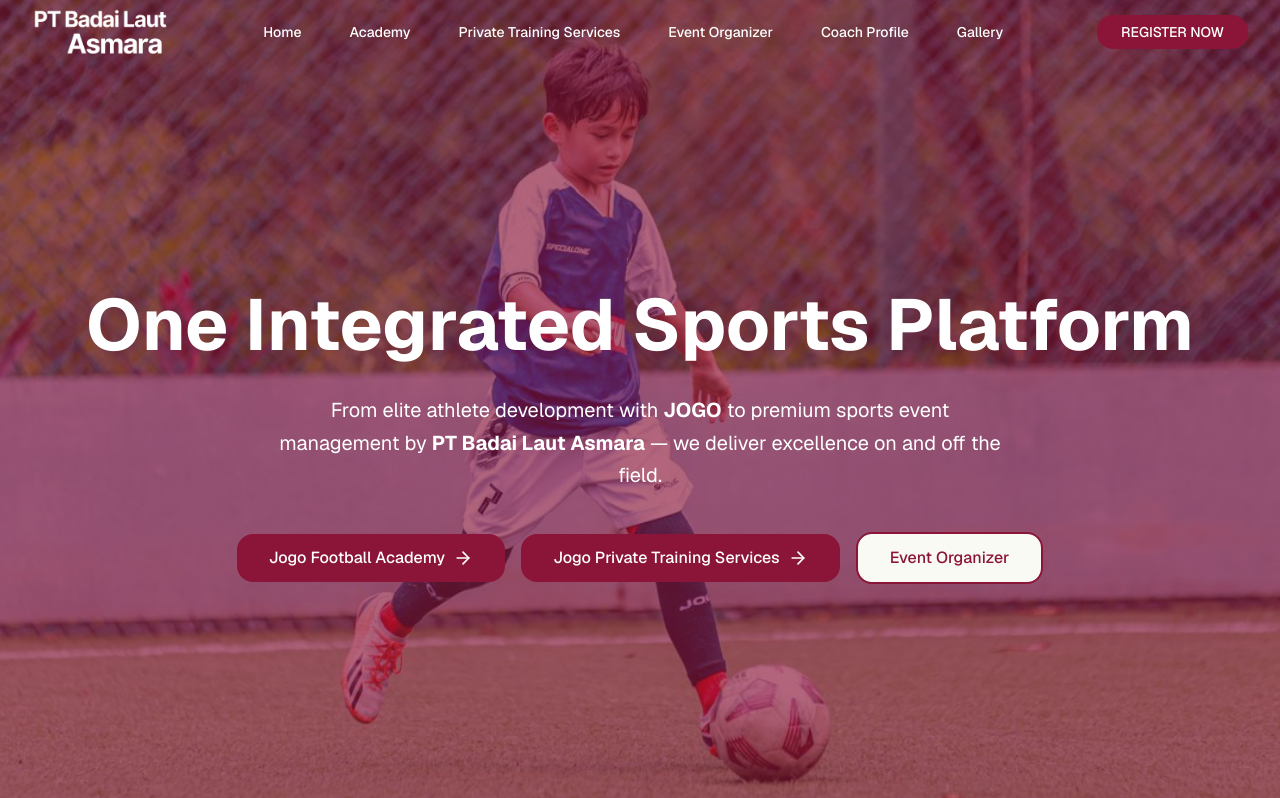
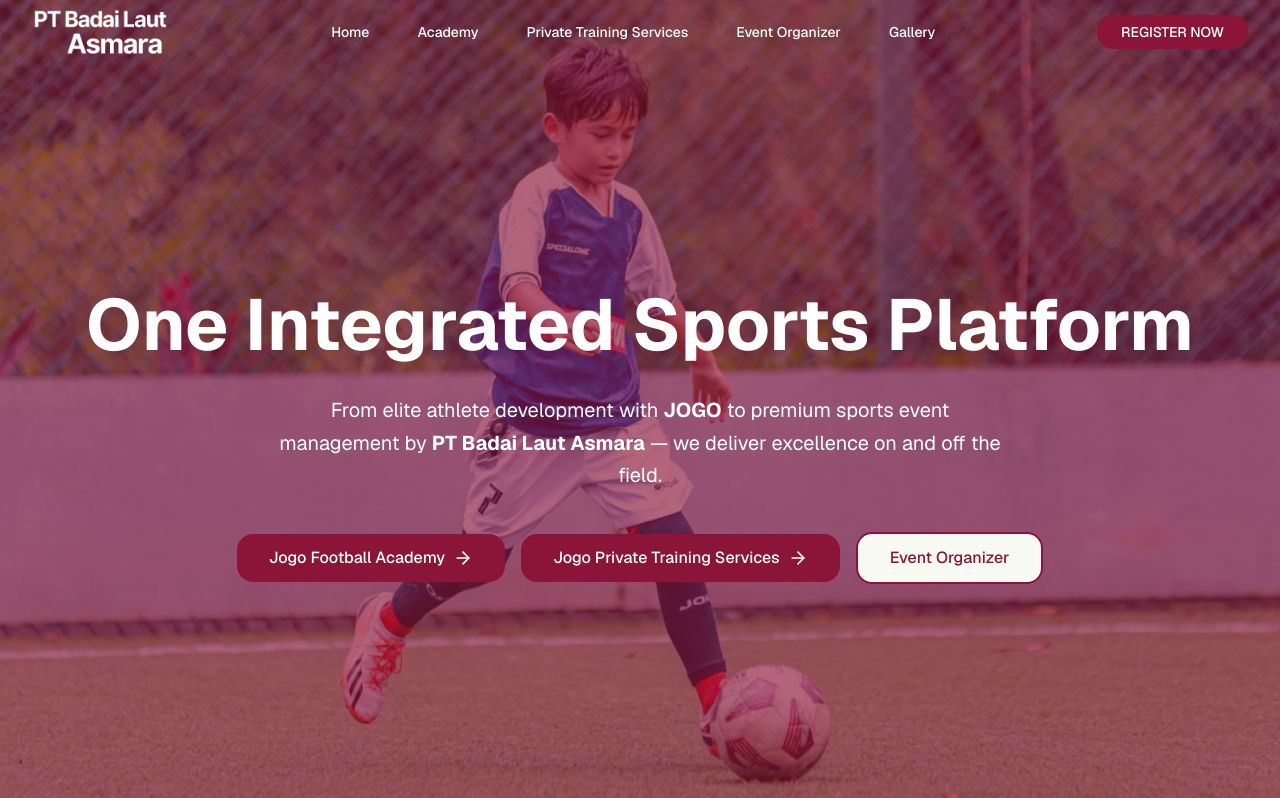
Before and after one commit to DrRhea/badailautasmara-web, a Next.js app: page / in a window 1280 px wide. Shown: the top 798 px of the page. Built offline with nearby package versions, Linux system fonts and the light colour scheme.

Commit message:
Hide section Meet The Team Coaches dari tampilan dan hapus menu Coach Profile

```diff
--- a/src/app/page.tsx
+++ b/src/app/page.tsx
@@ -2,7 +2,6 @@
 import Hero from "@/components/Hero";
 import AcademySection from "@/components/AcademySection";
 import JOGOSection from "@/components/JOGOSection";
-import CoachesSection from "@/components/CoachesSection";
 import EOSection from "@/components/EOSection";
 import GallerySection from "@/components/GallerySection";
 import Footer from "@/components/Footer";
@@ -62,7 +61,6 @@
         <Hero />
         <AcademySection />
         <JOGOSection />
-        <CoachesSection />
         <EOSection />
         <GallerySection />
         <Footer />
--- a/src/components/Navbar.tsx
+++ b/src/components/Navbar.tsx
@@ -16,7 +16,6 @@
     { name: "Academy", href: "#academy" },
     { name: "Private Training Services", href: "#private" },
     { name: "Event Organizer", href: "#eo" },
-    { name: "Coach Profile", href: "#coach" },
     { name: "Gallery", href: "#gallery" },
   ];
 
```
